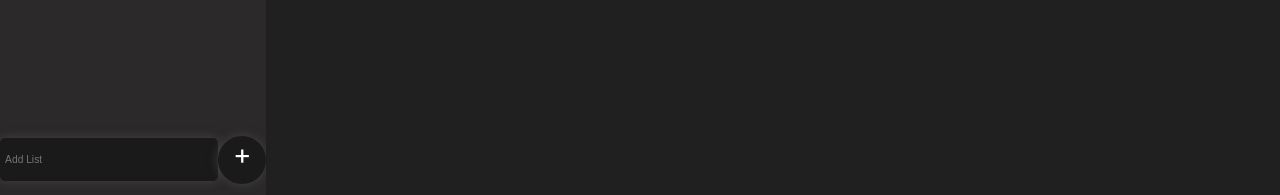
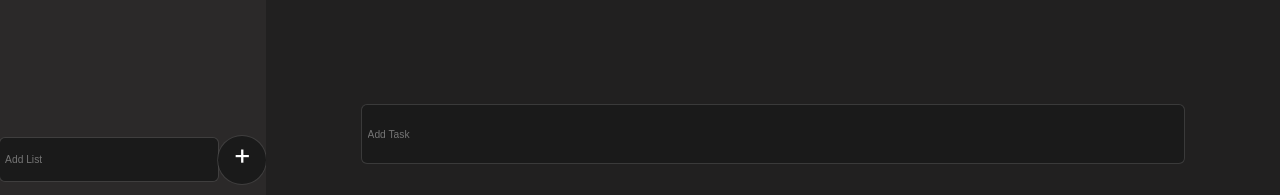
Before and after one commit to Rane3/ToDo---Ludex, a React (Create React App) app in the folder my-todo-app/: page / in a window 1280 px wide. Shown: the part 602-797 px from the top of the page. Built offline with nearby package versions, Linux system fonts and the light colour scheme.

Commit message:
Add styles for add task button

```diff
--- a/my-todo-app/src/components/MainListView.tsx
+++ b/my-todo-app/src/components/MainListView.tsx
@@ -1,12 +1,19 @@
 import React from 'react';
 import { FC } from 'react';
 import { TodoList } from '../types/todo';
+import '../styles/MainViewStyles.css';
+const MainListView: FC<TodoList> = (props) => {
+    return (
+        <section id='main-list-view'>
+            <div id="main-view-top">
 
-const MainListView:FC<TodoList> = (props) => {
-    return (
-       <section id='main-list-view'>
+            </div>
+            <div id="main-view-bottom">
+            <input type="text"
 
-       </section>
+                    name="text" className="add-task-input" placeholder="Add Task"></input>
+            </div>
+        </section>
     );
 };
 
--- /dev/null
+++ b/my-todo-app/src/styles/MainViewStyles.css
@@ -0,0 +1,36 @@
+#main-view-bottom {
+    flex: 1 1;
+    display: flex;
+    justify-content: center;
+    align-items: center;
+
+}
+
+#main-view-top {
+    display: flex;
+    flex: 5 1 ;
+}
+
+#main-list-view {
+    display: flex;
+    flex-direction: column;
+
+}
+.add-task-input{
+    font-weight: 500;
+    font-size: .8vw;
+    color: #fff;
+    background-color: rgb(26 26 26);
+    box-shadow: 0 0 0px 1px rgb(85 85 85 / 50%), 0 0 0 .15vw transparent;
+    border-radius: 0.4vw;
+    border: none;
+    outline: none;
+    padding: 0.4vw;
+    transition: .4s;
+    height: 3rem;
+    width: 80%;
+}
+.add-task-input:hover,
+.add-task-input:focus{
+    box-shadow: 0 0 0px 1px rgb(255 255 255 / 50%), 0 0 0 .15vw transparent;
+}
--- a/my-todo-app/src/styles/NavBarStyles.css
+++ b/my-todo-app/src/styles/NavBarStyles.css
@@ -38,13 +38,13 @@
   color: white;
   background-color: rgb(26 26 26);
   display: flex;
-  box-shadow: 0 0 10px 1px rgb(85 85 85 / 50%), 0 0 0 .15vw transparent;
+  box-shadow: 0 0 0px 1px rgb(85 85 85 / 50%), 0 0 0 .15vw transparent;
   flex-direction: row;
   justify-content: center;
 }
 
 .add-button:hover {
-  box-shadow: 0 0 11px .15vw rgb(249 249 249 / 19%);
+  box-shadow: 0 0 5px .15vw rgb(249 249 249 / 19%);
 }
 
 .add-button:active {
@@ -92,7 +92,7 @@
   font-size: .8vw;
   color: #fff;
   background-color: rgb(26 26 26);
-  box-shadow: 0 0 10px 1px rgb(85 85 85 / 50%), 0 0 0 .15vw transparent;
+  box-shadow: 0 0 0px 1px rgb(85 85 85 / 50%), 0 0 0 .15vw transparent;
   border-radius: 0.4vw;
   border: none;
   outline: none;
@@ -106,7 +106,7 @@
 
 .custom-input:hover,
 .custom-input:focus {
-  box-shadow: 0 0 11px .15vw rgb(249 249 249 / 19%);
+  box-shadow: 0 0 5px .15vw rgb(249 249 249 / 19%);
 }
 
 
```
